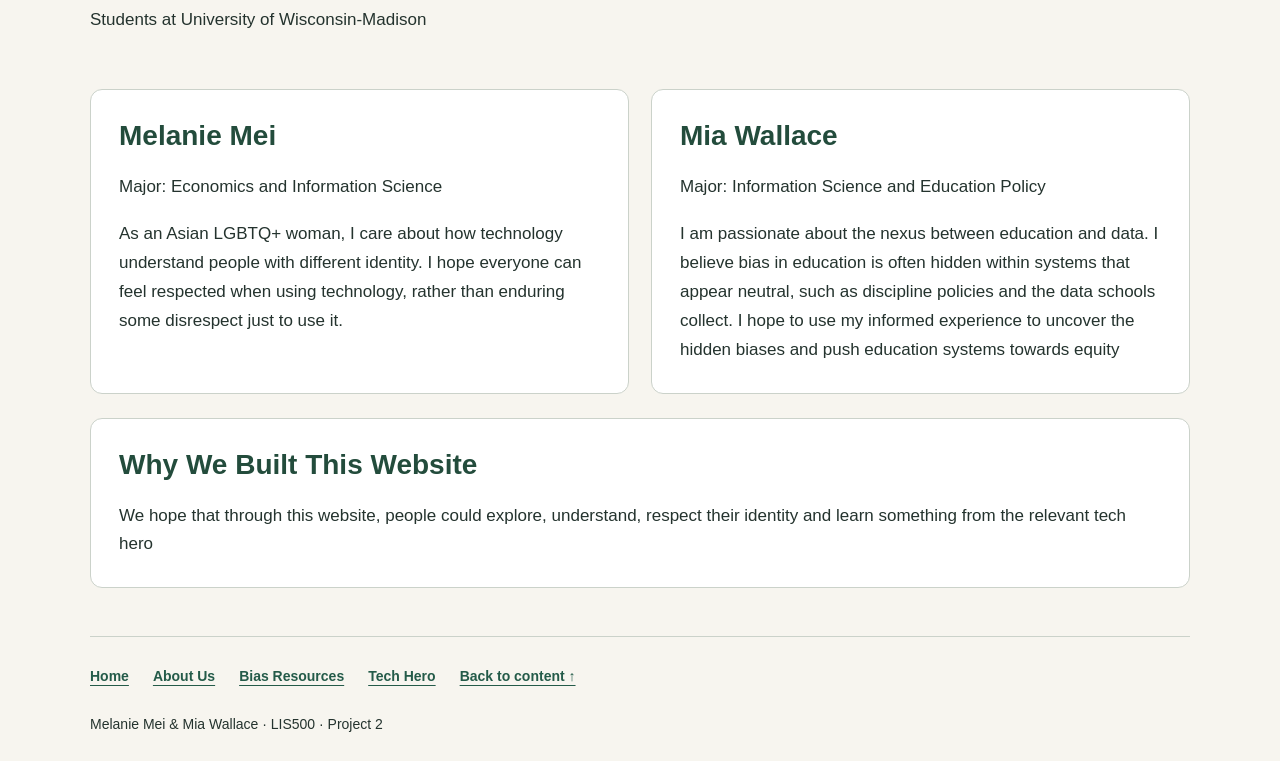
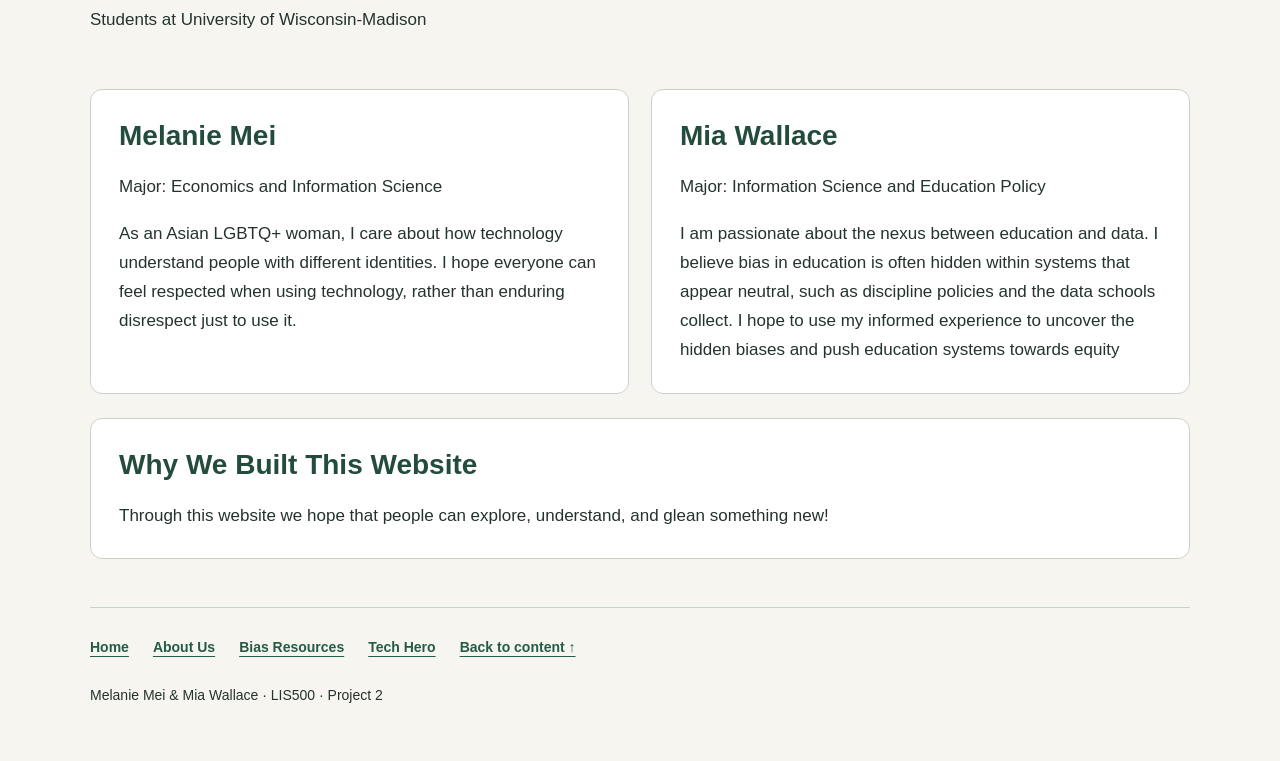
Before and after one commit to Mel000618/mel-LIS500, a plain HTML site: page about.html in a window 1280 px wide. Shown: the part 290-1051 px from the top of the page. After the commit the page ends 1022 px from the top, so only its background shows below. Drawn offline with Linux system fonts and the light colour scheme.

Commit message:
Refine text for clarity and grammatical accuracy
Corrected grammatical errors and improved clarity in the text.

```diff
--- a/about.html
+++ b/about.html
@@ -8,7 +8,7 @@
 </head>
 
 <body>
-
+<!-- White cards behind our names help the information to stand out MW-->
   <a class="skip-link" href="#main">Skip to content</a>
 
   <header>
@@ -32,7 +32,7 @@
       <section class="card">
         <h2>Melanie Mei</h2>
         <p>Major: Economics and Information Science</p>
-        <p>As an Asian LGBTQ+ woman, I care about how technology understand people with different identity. I hope everyone can feel respected when using technology, rather than enduring some disrespect just to use it. </p>
+        <p>As an Asian LGBTQ+ woman, I care about how technology understand people with different identities. I hope everyone can feel respected when using technology, rather than enduring disrespect just to use it. </p>
       </section>
 
       <section class="card">
@@ -44,7 +44,7 @@
 
     <section class="panel">
       <h2>Why We Built This Website</h2>
-      <p>We hope that through this website, people could explore, understand, respect their identity and learn something from the relevant tech hero</p>
+      <p> Through this website we hope that people can explore, understand, and glean something new! </p>
     </section>
   </main>
 
```
